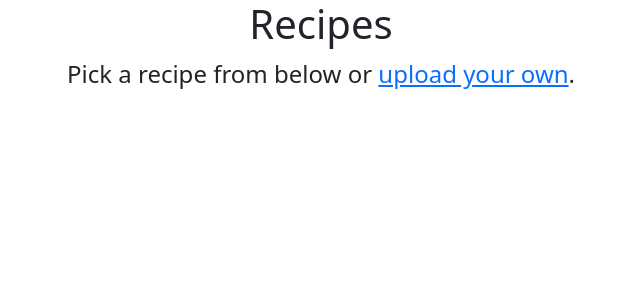
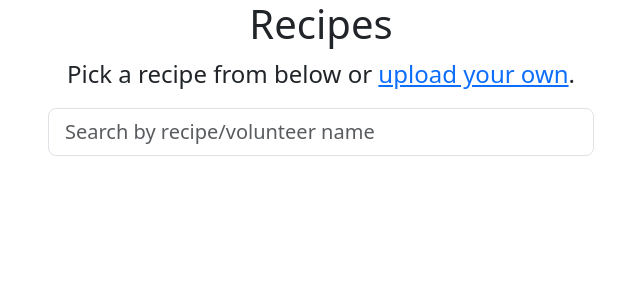
Before and after one commit to kovidcerejo/MoG, a Flask app: page /recipes/ in a window 1280 px wide. Shown: the top 300 px of the page, without its empty margins (319-959 px from the left). Run offline with Flask 3, Linux system fonts and the light colour scheme; data that the repository does not hold is empty; some libraries are stand-ins or nearby versions.

Commit message:
Added recipe searchability

```diff
--- a/templates/recipes.html
+++ b/templates/recipes.html
@@ -8,10 +8,15 @@
     <div class="container">
         <h1>Recipes</h1>
         <p class="fs-4">Pick a recipe from below or <a href="/recipes/upload">upload your own</a>.</p>
-
+        <div class="mb-3 d-flex justify-content-center">
+            <input type="text" id="recipeSearch" class="form-control form-control-lg w-50" placeholder="Search by recipe/volunteer name">
+        </div>
+        <div id="noResults" class="alert alert-primary" style="display: none;">
+            No recipes found.
+        </div>
         <div class="row row-cols-2 row-cols-sm-3 row-cols-md-4 row-cols-lg-5 g-4">
             {% for recipe in recipes %}
-        <div class="col">
+            <div class="col recipe-card">
                 <div class="card h-100 d-flex flex-column">
                     <div class="ratio ratio-16x9">
                         <img src="{{ url_for('static', filename=recipe.image_url if recipe.image_url else 'images/MoG_logo.PNG') }}"
@@ -30,3 +35,29 @@
         </div>
     </div>
 {% endblock %}
+{% block scripts %}
+    <script>
+    document.getElementById('recipeSearch').addEventListener('input', function() {
+        const query = this.value.toLowerCase();
+        const cards = document.querySelectorAll('.recipe-card');
+        let visibleCount = 0;
+
+        cards.forEach(card => {
+            const title = card.querySelector('.card-title a').textContent.toLowerCase();
+            const volunteer = card.querySelector('.card-text').textContent.toLowerCase();
+            if (title.includes(query) || volunteer.includes(query)) {
+                card.style.display = '';
+                visibleCount++;
+            } else {
+                card.style.display = 'none';
+            }
+        });
+        const noResults = document.getElementById('noResults');
+        if (visibleCount == 0) {
+            noResults.style.display = ''
+        } else {
+            noResults.style.display = 'none';
+        }
+    });
+    </script>
+{% endblock %}
```
Lines whose indentation alone changed are shown as unchanged.
